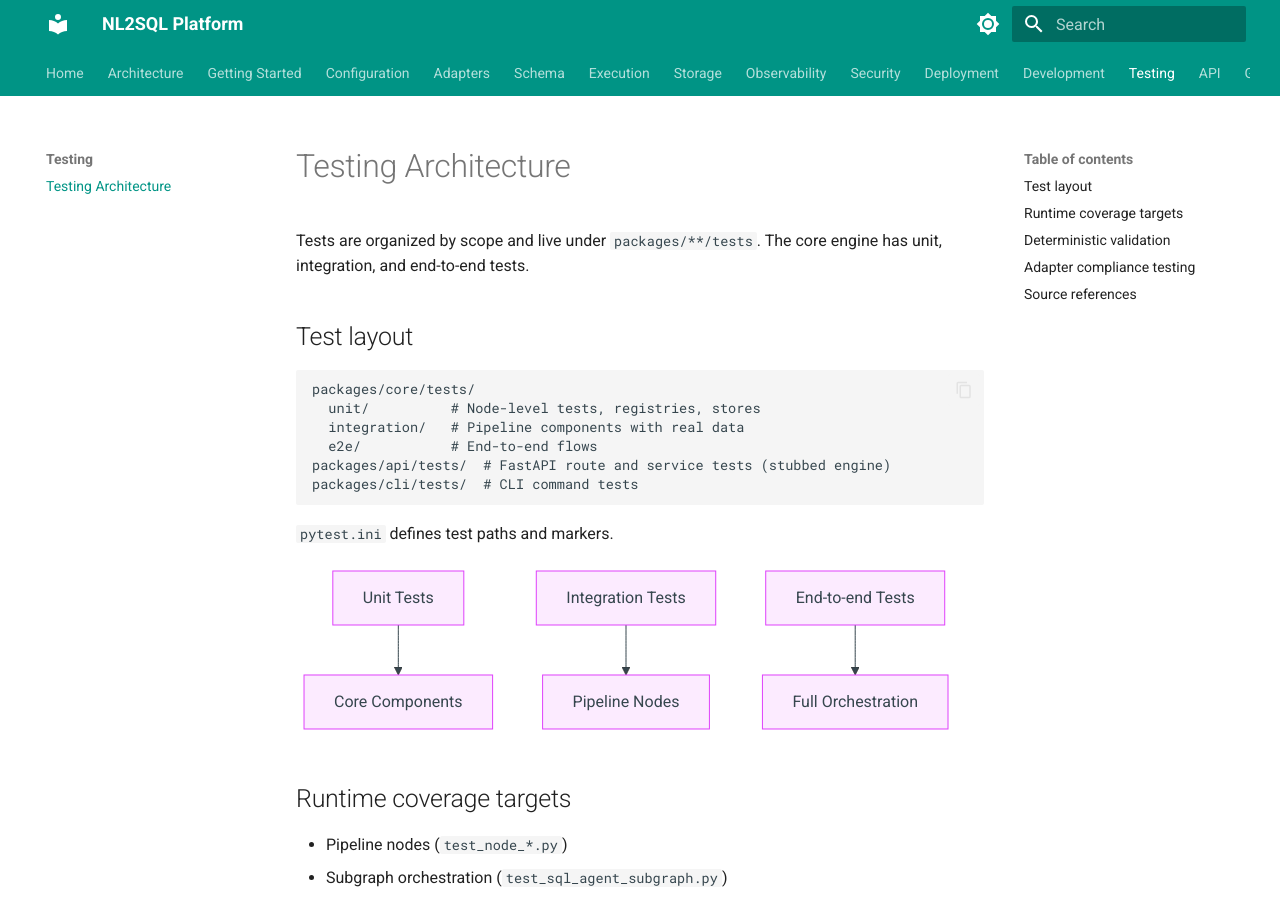
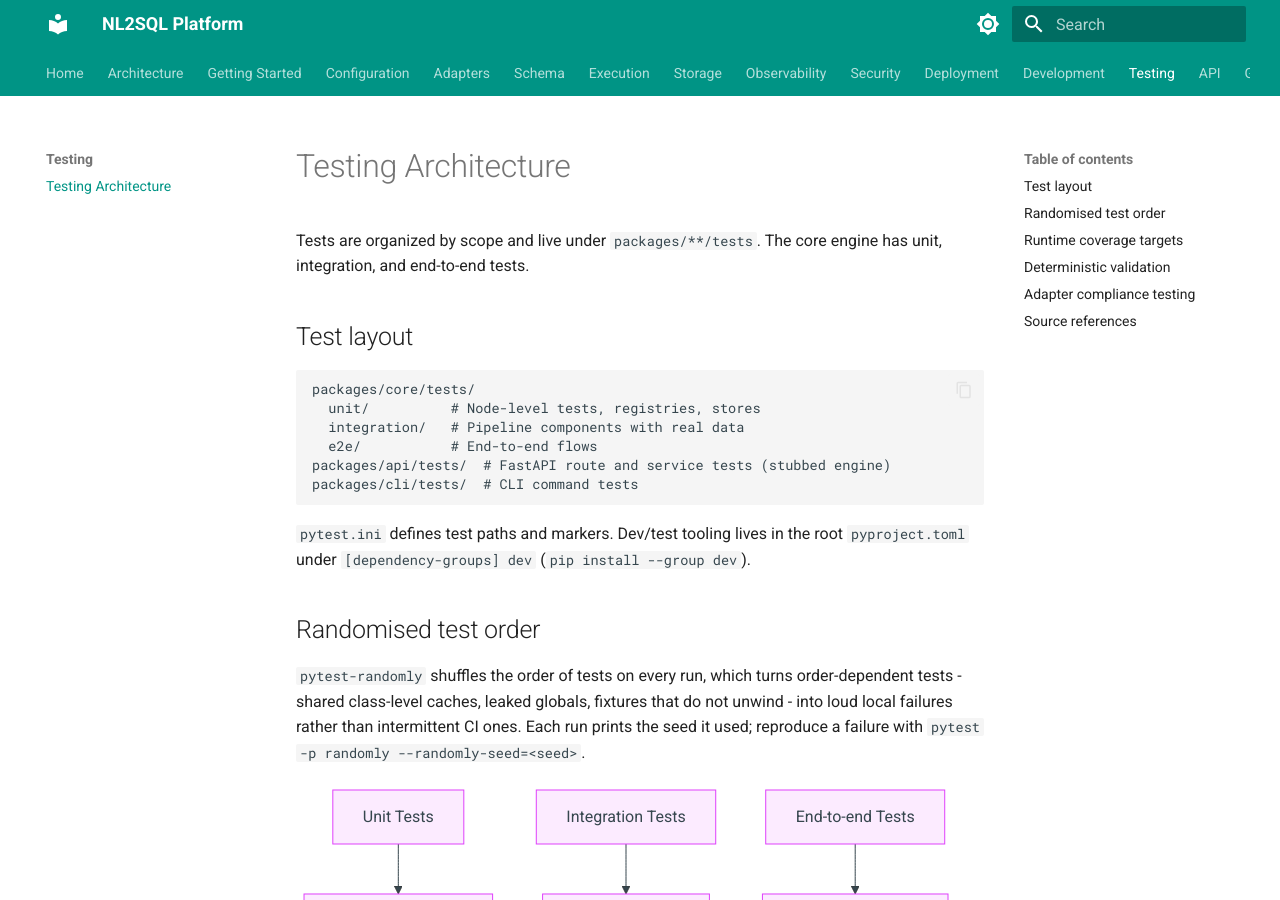
Before and after one commit to nadeem4/nl2sql, an MkDocs documentation site: the page built from docs/testing/architecture.md, in a window 1280 px wide and 900 px high. Built offline with MkDocs 1.6.1 and Material for MkDocs 9.7.7, drawn with Linux system fonts in a browser that asks for light colours.

Commit message:
build(dev): add pytest-randomly to a dev dependency group
Randomised test order turns order-dependent tests - shared class-level caches,
leaked globals - into loud local failures instead of intermittent CI ones. Adds
a PEP 735 [dependency-groups] dev table to the root pyproject (there was no dev
group before) and installs the plugin in CI alongside pytest.

````diff
--- a/docs/testing/architecture.md
+++ b/docs/testing/architecture.md
@@ -13,7 +13,16 @@ packages/api/tests/  # FastAPI route and service tests (stubbed engine)
 packages/cli/tests/  # CLI command tests
 ```
 
-`pytest.ini` defines test paths and markers.
+`pytest.ini` defines test paths and markers. Dev/test tooling lives in the root
+`pyproject.toml` under `[dependency-groups] dev` (`pip install --group dev`).
+
+## Randomised test order
+
+`pytest-randomly` shuffles the order of tests on every run, which turns
+order-dependent tests - shared class-level caches, leaked globals, fixtures that
+do not unwind - into loud local failures rather than intermittent CI ones. Each
+run prints the seed it used; reproduce a failure with
+`pytest -p randomly --randomly-seed=<seed>`.
 
 ```mermaid
 flowchart TD
````
Also changed, not shown: CONTRIBUTING.md (+10 -0 lines), pyproject.toml (+9 -0 lines), 1 other file.
